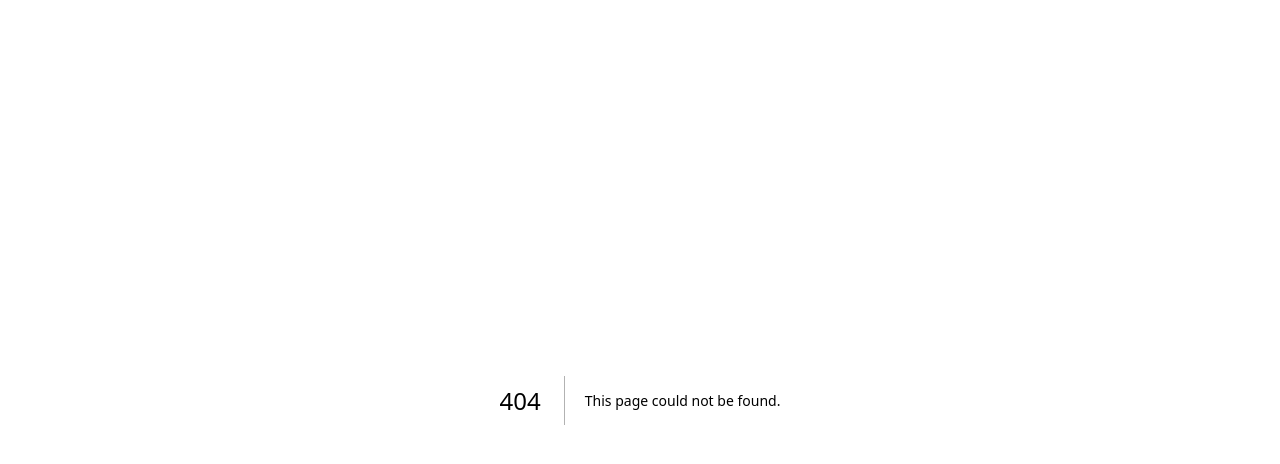
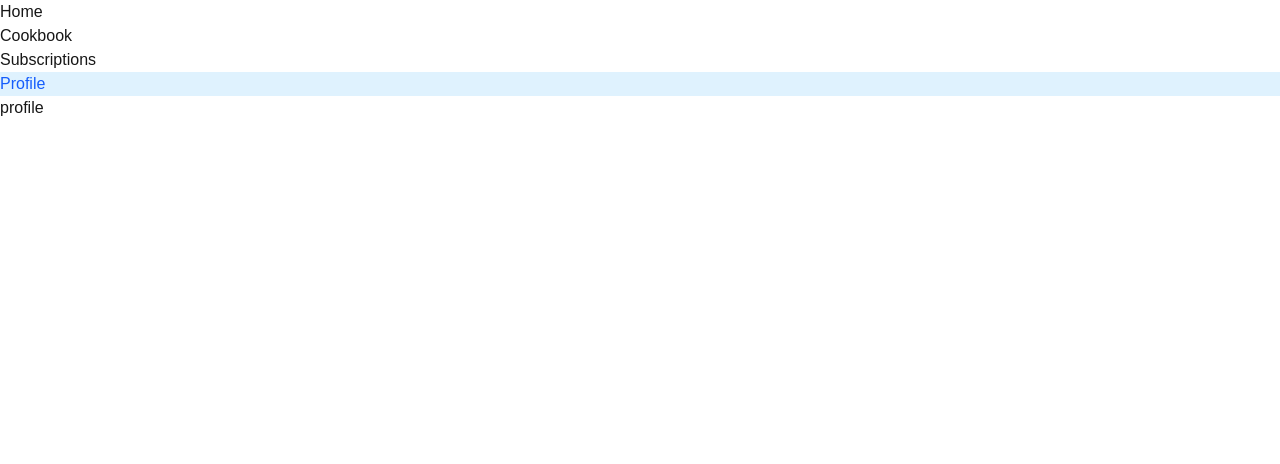
Before and after one commit to yasinskydew/yee-daa, a Next.js app: page /profile in a window 1280 px wide. Before the commit this address had no page. Shown: the top 464 px of the page. Built offline with nearby package versions, Linux system fonts and the light colour scheme.

Commit message:
Add clsx dependency and update layout component

```diff
--- /dev/null
+++ b/app/(platform)/cookbook/page.tsx
@@ -0,0 +1,5 @@
+export default function CookbookPage () {
+    return (
+        <div className="">cookbook</div>
+    )
+}
--- /dev/null
+++ b/app/(platform)/layout.tsx
@@ -0,0 +1,20 @@
+import React from "react";
+import SideNav from "../ui/platform/sidenav";
+
+export default function PlatformLayout({
+  children,
+}: {
+  children: React.ReactNode;
+}) {
+  return (
+    <>
+      <aside className="hidden md:block">
+        <SideNav />
+      </aside>
+      <main>{children}</main>
+      <div className="md:hidden">
+        <SideNav />
+      </div>
+    </>
+  );
+}
--- /dev/null
+++ b/app/(platform)/profile/page.tsx
@@ -0,0 +1,5 @@
+export default function ProfilePage () {
+    return (
+        <div className="">profile</div>
+    )
+}
--- /dev/null
+++ b/app/(platform)/subscriptions/page.tsx
@@ -0,0 +1,5 @@
+export default function SubscriptionsPage () {
+    return (
+        <div className="">subscriptions</div>
+    )
+}
--- a/app/layout.tsx
+++ b/app/layout.tsx
@@ -22,8 +22,11 @@ export default function RootLayout({ children }: LayoutProps<"/">) {
     <html
       lang="en"
       className={`${geistSans.variable} ${geistMono.variable} h-full antialiased`}
+      suppressHydrationWarning
     >
-      <body className="min-h-full flex flex-col">{children}</body>
+      <body className="min-h-full flex flex-col" suppressHydrationWarning>
+        {children}
+      </body>
     </html>
   );
 }
--- /dev/null
+++ b/app/ui/platform/nav-links.tsx
@@ -0,0 +1,45 @@
+'use client'
+
+import Link from "next/link";
+import { usePathname } from "next/navigation"
+import clsx from 'clsx'
+
+const links = [
+    {
+        name: 'Home',
+        href: '/home'
+    },
+    {
+        name: 'Cookbook',
+        href: '/cookbook'
+    },
+    {
+        name: 'Subscriptions',
+        href: '/subscriptions'
+    },
+    {
+        name: 'Profile',
+        href: '/profile'
+    }
+]
+
+export default function NavLinks() {
+    const pathname = usePathname();
+    return (
+        <>
+            {links.map(link => {
+                return (
+                    <Link
+                        key={link.name}
+                        href={link.href}
+                        className={clsx({
+                            'bg-sky-100 text-blue-600': pathname === link.href
+                        })}
+                    >
+                        {link.name}
+                    </Link>
+                )
+            })}
+        </>
+    )
+}
--- /dev/null
+++ b/app/ui/platform/sidenav.tsx
@@ -0,0 +1,9 @@
+import NavLinks from "./nav-links";
+
+export default function SideNav() {
+    return (
+        <nav className="flex flex-col">
+            <NavLinks />
+        </nav>
+    )
+}
--- a/package.json
+++ b/package.json
@@ -9,6 +9,7 @@
     "lint": "eslint"
   },
   "dependencies": {
+    "clsx": "^2.1.1",
     "next": "16.3.8",
     "react": "19.2.8",
     "react-dom": "19.2.8"
```
Also changed, not shown: 1 other file (tests, documents, lock files or other folders).
